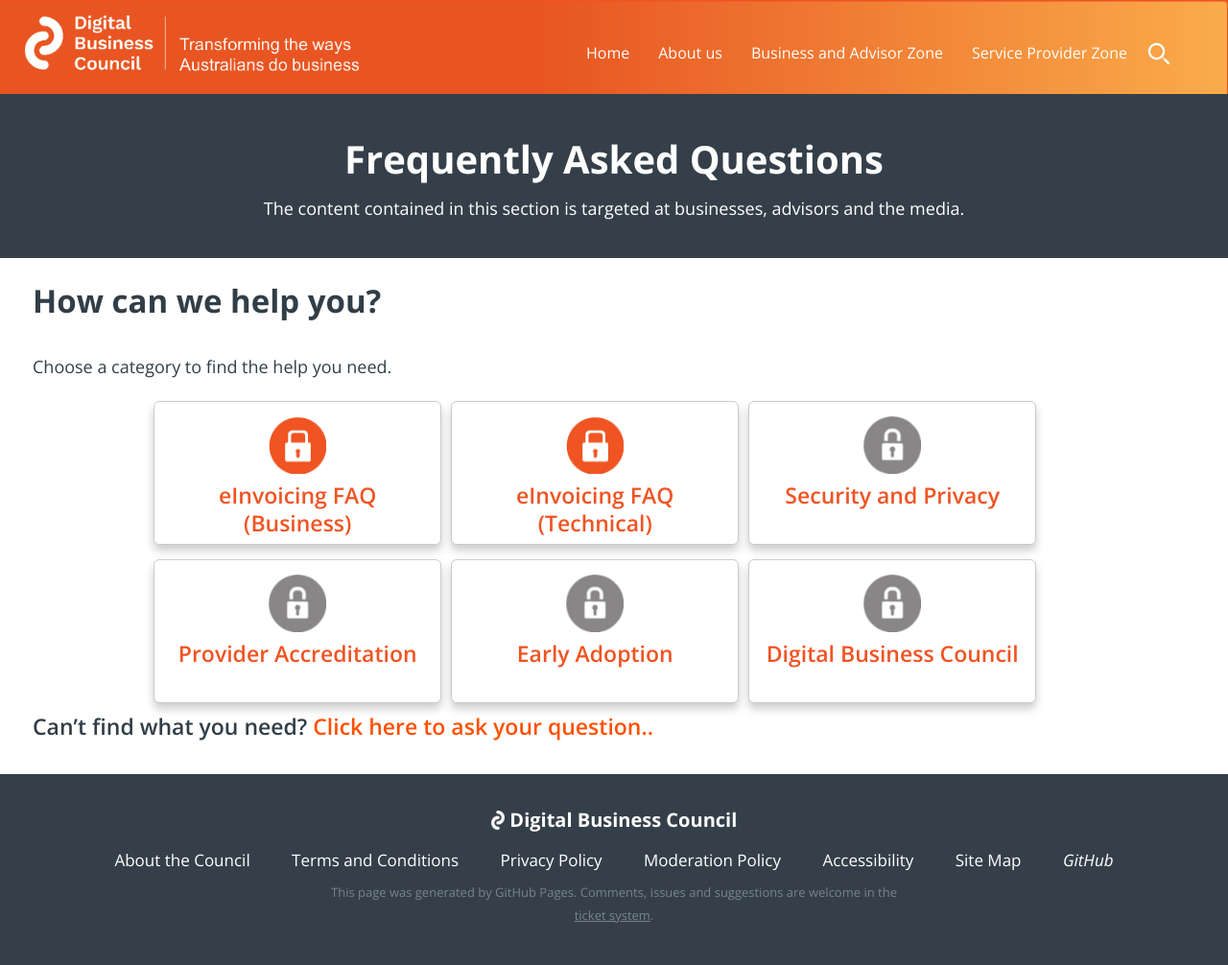
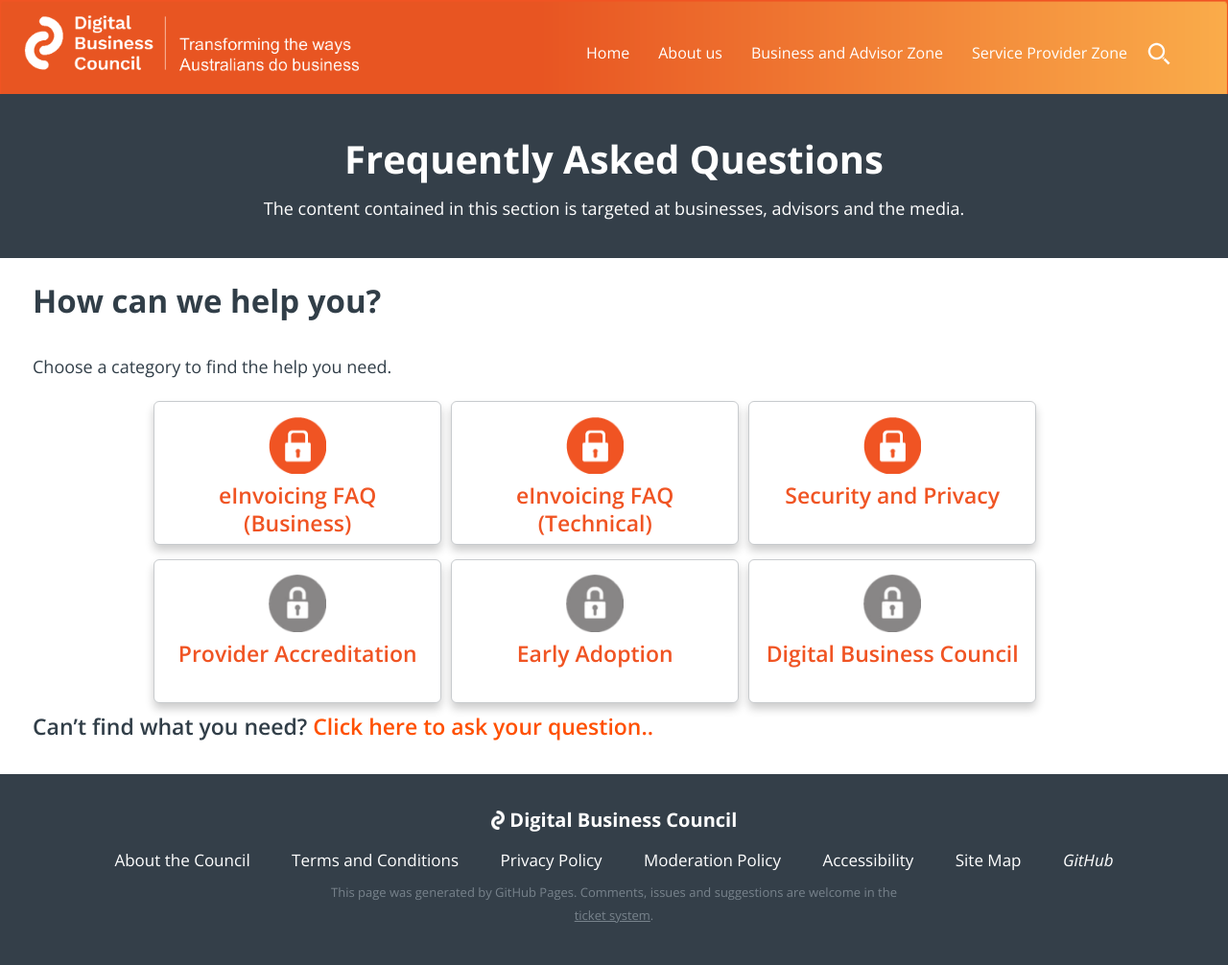
Before and after one commit to Digital-Business-Council/Digital-Business-Council.github.io, a Jekyll site: the page built from pages/business-zone/blogs/faq-landing-page.md, in a window 1280 px wide. Shown: the whole page at 96% size. Built offline with Jekyll 4.4.1, drawn with Linux system fonts in a browser that asks for light colours.

Commit message:
Update faq-landing-page.md

```diff
--- a/pages/business-zone/blogs/faq-landing-page.md
+++ b/pages/business-zone/blogs/faq-landing-page.md
@@ -24,7 +24,7 @@
 </div>
 
 <div class="faq-category">
-    <img src="{{ site.url | absolute}}\images\security.png" class="category-img"/>
+    <img src="{{ site.url | absolute}}\images\security-icon.png" class="category-img"/>
      <h3><a href="#security-privacy">Security and Privacy</a></h3></div>
 
 <div class="faq-category">
```
